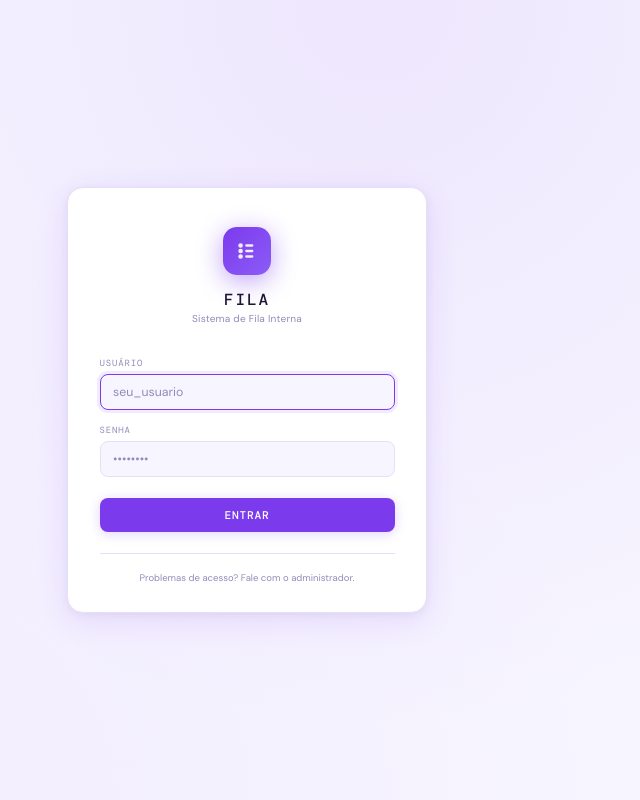
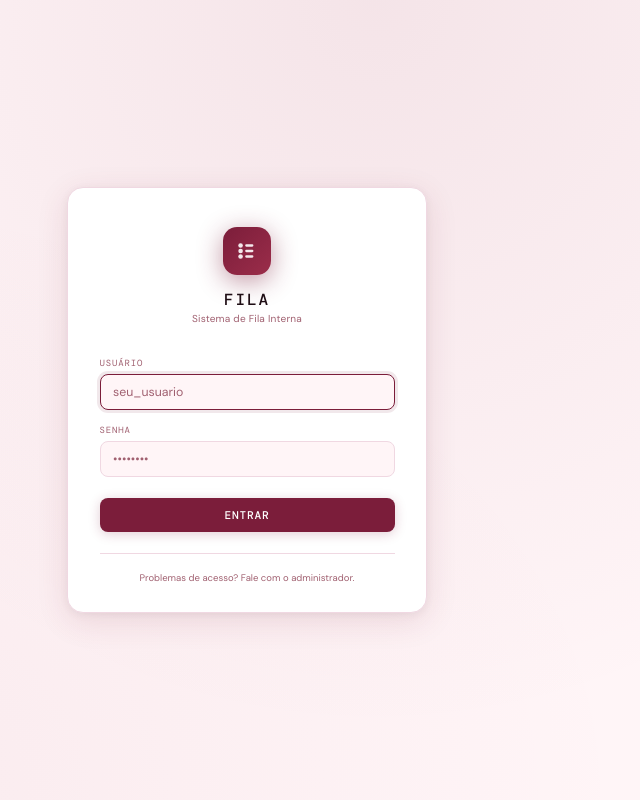
Before and after one commit to elfabitto/sistema-fila2, a Flask app: page /login in a window 1280 px wide. Shown: the whole page, without its empty margins (393-1033 px from the left). Run offline with Flask 3, Linux system fonts and the light colour scheme; some web fonts are replaced.

Commit message:
alteração nas cores dos templates

```diff
--- a/models.py
+++ b/models.py
@@ -14,7 +14,7 @@ class User(UserMixin, db.Model):
     email = db.Column(db.String(100), unique=True, nullable=True)
     password = db.Column(db.String(100), nullable=False)
     is_admin = db.Column(db.Boolean, default=False)
-    avatar_style = db.Column(db.String(50), default='fun-emoji')
+    avatar_style = db.Column(db.String(50), default='adventurer-neutral')
     avatar_seed = db.Column(db.String(100), default=None)
 
     # Paleta de tons de pele + amarelo emoji
--- a/templates/admin.html
+++ b/templates/admin.html
@@ -285,7 +285,7 @@
   .badge-vez {
     background: var(--accent-dim);
     color: var(--accent);
-    border: 1px solid rgba(124, 58, 237, 0.22);
+    border: 1px solid rgba(123, 29, 58, 0.22);
   }
 
   .badge-analis {
@@ -446,7 +446,7 @@
     height: 32px;
     border-radius: 50%;
     background: var(--accent-dim);
-    border: 1.5px solid rgba(124, 58, 237, 0.25);
+    border: 1.5px solid rgba(123, 29, 58, 0.25);
     display: flex;
     align-items: center;
     justify-content: center;
@@ -489,7 +489,7 @@
     letter-spacing: 0.05em;
     padding: 0.22rem 0.58rem;
     background: var(--accent-dim);
-    border: 1px solid rgba(124, 58, 237, 0.22);
+    border: 1px solid rgba(123, 29, 58, 0.22);
     color: var(--accent);
     border-radius: 5px;
     cursor: pointer;
--- a/templates/login.html
+++ b/templates/login.html
@@ -19,17 +19,17 @@
     }
 
     :root {
-      --bg: #f7f5ff;
+      --bg: #fff5f7;
       --surface: #ffffff;
-      --border: #e5e0f5;
-      --accent: #7c3aed;
-      --accent-mid: #8b5cf6;
-      --accent-dim: rgba(124, 58, 237, 0.10);
-      --accent-glow: rgba(124, 58, 237, 0.22);
+      --border: #f0d8e2;
+      --accent: #7b1d3a;
+      --accent-mid: #9b2d4a;
+      --accent-dim: rgba(123, 29, 58, 0.10);
+      --accent-glow: rgba(123, 29, 58, 0.22);
       --danger: #dc2626;
       --danger-dim: rgba(220, 38, 38, 0.10);
-      --text: #1e1535;
-      --muted: #9589b8;
+      --text: #1e0d14;
+      --muted: #a06070;
     }
 
     html,
@@ -47,8 +47,8 @@
       align-items: center;
       justify-content: center;
       background-image:
-        radial-gradient(ellipse at 60% 0%, rgba(124, 58, 237, 0.08) 0%, transparent 65%),
-        radial-gradient(ellipse at 10% 100%, rgba(139, 92, 246, 0.06) 0%, transparent 55%);
+        radial-gradient(ellipse at 60% 0%, rgba(123, 29, 58, 0.08) 0%, transparent 65%),
+        radial-gradient(ellipse at 10% 100%, rgba(155, 45, 74, 0.06) 0%, transparent 55%);
       padding: 1rem;
     }
 
@@ -59,7 +59,7 @@
       background: var(--surface);
       border: 1px solid var(--border);
       border-radius: 16px;
-      box-shadow: 0 8px 32px rgba(124, 58, 237, 0.12), 0 2px 8px rgba(0, 0, 0, 0.05);
+      box-shadow: 0 8px 32px rgba(123, 29, 58, 0.12), 0 2px 8px rgba(0, 0, 0, 0.05);
       animation: fade-up 0.4s ease;
     }
 
@@ -101,11 +101,11 @@
 
       0%,
       100% {
-        box-shadow: 0 4px 16px rgba(124, 58, 237, 0.30);
+        box-shadow: 0 4px 16px rgba(123, 29, 58, 0.30);
       }
 
       50% {
-        box-shadow: 0 6px 28px rgba(124, 58, 237, 0.50);
+        box-shadow: 0 6px 28px rgba(123, 29, 58, 0.50);
       }
     }
 
```
Also changed, not shown: templates/base.html (+38 -38 lines).
